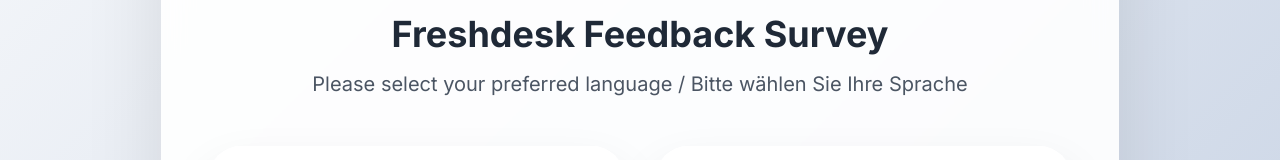
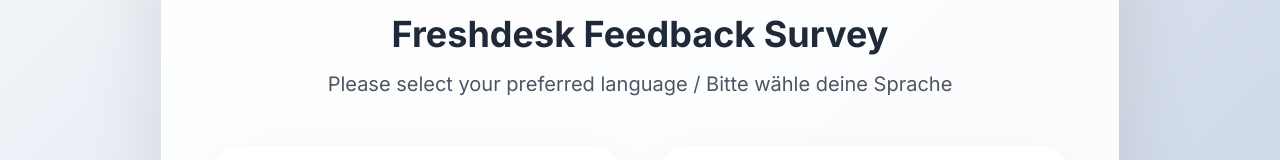
Before and after one commit to dikodu/Survey-New-Freshdesk, a plain HTML site: page index.html in a window 1280 px wide. Shown: the part 186-346 px from the top of the page. Drawn offline with nearby package versions, Linux system fonts and the light colour scheme.

Commit message:
Update index.html

```diff
--- a/index.html
+++ b/index.html
@@ -160,7 +160,7 @@
                 <span class="accent">Deep</span>Up
             </div>
             <h1 class="text-4xl font-bold text-gray-800 mb-4">Freshdesk Feedback Survey</h1>
-            <p class="text-xl text-gray-600">Please select your preferred language / Bitte wählen Sie Ihre Sprache</p>
+            <p class="text-xl text-gray-600">Please select your preferred language / Bitte wähle deine Sprache</p>
         </div>
 
         <!-- Language Selection -->
```
